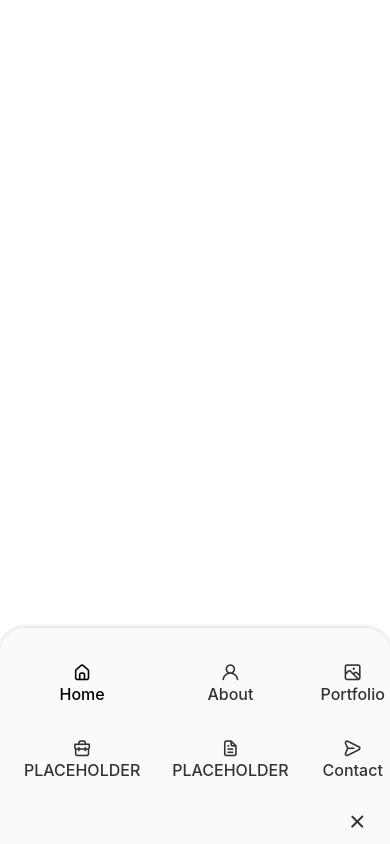
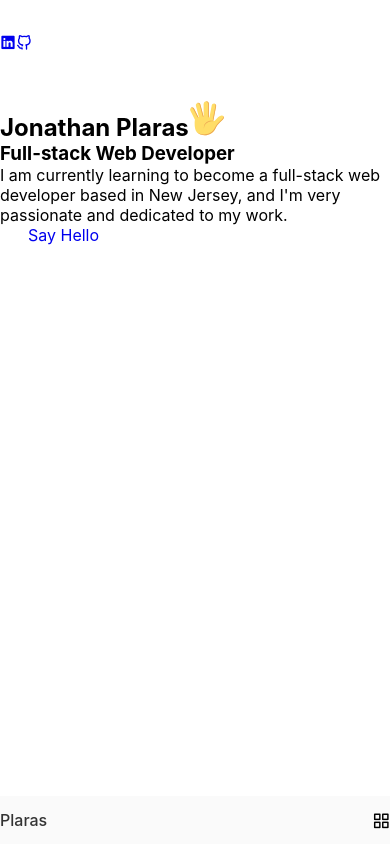
Before and after one commit to pljon/react-portfolio, a React (Create React App) app: page / in a window 390 px wide. Built offline with nearby package versions, Linux system fonts and the light colour scheme.

Commit message:
created components for social, home, data. style file for home. added hand.svg. show/hide menu for mobile/small screen users. imported home component to root app.

```diff
--- a/src/App.js
+++ b/src/App.js
@@ -1,11 +1,16 @@
 import React from 'react';
 import './App.css';
 import Header from './components/header/Header';
+import Home from './components/home/Home';
 
 function App() {
   return (
    <>
     <Header />
+
+    <main className="main">
+      <Home />
+    </main>
    </>
   );
 }
--- a/src/components/header/Header.js
+++ b/src/components/header/Header.js
@@ -1,15 +1,20 @@
-import React from 'react'
+import React, { useState } from "react";
 import "./header.css";
 
 const Header = () => {
+  // toggle menu
+  const [Toggle, showMenu] = useState(false);
+
   return (
     <header className="header">
       <nav className="nav container">
-            <a href="index.html" className="nav__logo">Plaras</a>
+        <a href="index.html" className="nav__logo">
+          Plaras
+        </a>
 
-            <div className="nav__menu">
+        {/* toggle menu on click event handler and show menu */}
+        <div className={Toggle ? "nav__menu show-menu" : "nav__menu"}>
           <ul className="nav__list grid">
-
             <li className="nav__item">
               <a href="#home" className="nav__link active-link">
                 <i className="uil uil-estate nav__icon"></i> Home
@@ -45,18 +50,20 @@
                 <i className="uil uil-message nav__icon"></i> Contact
               </a>
             </li>
-
           </ul>
 
-                <i class="uil uil-times nav__close"></i>
+          <i
+            class="uil uil-times nav__close"
+            onClick={() => showMenu(!Toggle)}
+          ></i>
         </div>
 
-            <div className="nav__toggle">
+        <div className="nav__toggle" onClick={() => showMenu(!Toggle)}>
           <i class="uil uil-apps"></i>
         </div>
       </nav>
     </header>
-  )
-}
+  );
+};
 
-export default Header
+export default Header;
--- a/src/components/header/header.css
+++ b/src/components/header/header.css
@@ -62,7 +62,7 @@
 
     .nav__menu {
         position: fixed;
-        bottom: 0;
+        bottom: -100%;
         left: 0;
         width: 100%;
         background-color: var(--body-color);
@@ -76,6 +76,11 @@
         display: grid;
         grid-template-columns: repeat(3, 1fr);
         gap: 2rem;
+    }
+
+    /* show menu */
+    .show-menu {
+        bottom: 0;
     }
 
     .nav__icon {
@@ -95,9 +100,25 @@
         color: var(--title-color-dark);
     }
 
+    .nav__toggle {
+        font-size: 1.1rem;
+        cursor: pointer;
+    }
+
     .nav__icon,
     .nav__close,
     .nav__toggle {
         display: block;
     }
 }
+
+/* for small devices */
+@media screen and (max-width: 350px) {
+    .nav__menu {
+        padding: 2rem 0.25rem 4rem;
+    }
+
+    .nav__list {
+        column-gap: 0;
+    }
+}
--- /dev/null
+++ b/src/components/home/Data.js
@@ -0,0 +1,72 @@
+import React from "react";
+
+const Data = () => {
+  return (
+    <div className="home__data">
+      <h1 className="home__title">
+        Jonathan Plaras
+        <svg
+          width="36"
+          height="36"
+          viewBox="0 0 48 48"
+          fill="none"
+          xmlns="http://www.w3.org/2000/svg"
+          class="home__hand"
+        >
+          <path
+            d="M25.4995 32.0305L31.3495 33.1555L36.1495 8.48051C36.4495 6.83051 35.3995 5.18051 33.8245 4.88051C32.1745 4.58051 30.5995 5.70551 30.2995 7.35551L25.4995 32.0305Z"
+            fill="#FFDD67"
+          ></path>
+          <path
+            d="M33.8996 4.88018C33.6746 4.80518 33.5246 4.80518 33.2996 4.80518C34.6496 5.33018 35.3996 6.75518 35.0996 8.25518L30.2996 32.9302L31.3496 33.1552L36.1496 8.48018C36.5246 6.75518 35.4746 5.18018 33.8996 4.88018Z"
+            fill="#EBA352"
+          ></path>
+          <path
+            d="M19.4995 32.7802H26.5495V5.55518C26.5495 3.53018 24.9745 1.80518 23.0245 1.80518C21.1495 1.80518 19.4995 3.45518 19.4995 5.55518V32.7802Z"
+            fill="#FFDD67"
+          ></path>
+          <path
+            d="M23.0995 1.80518C22.9495 1.80518 22.7245 1.80518 22.5745 1.88018C24.2995 2.18018 25.5745 3.68018 25.5745 5.55518V32.8552H26.6245V5.55518C26.6245 3.45518 25.0495 1.80518 23.0995 1.80518Z"
+            fill="#EBA352"
+          ></path>
+          <path
+            d="M15.7495 32.7054L21.7495 31.1304L15.2245 6.30541C14.7745 4.58041 13.0495 3.53041 11.3995 3.90541C9.74948 4.35541 8.77448 6.08041 9.22448 7.80541L15.7495 32.7054Z"
+            fill="#FFDD67"
+          ></path>
+          <path
+            d="M11.3995 3.90541L10.9495 4.13041C12.4495 4.05541 13.7995 5.03041 14.2495 6.60541L20.7745 31.4304L21.8245 31.1304L15.2245 6.30541C14.7745 4.58041 13.0495 3.53041 11.3995 3.90541Z"
+            fill="#EBA352"
+          ></path>
+          <path
+            d="M2.99937 10.355C1.57437 11.03 1.12437 12.83 1.87437 14.33L11.7744 34.055L16.7994 31.505L6.89937 11.78C6.14937 10.28 4.42437 9.68 2.99937 10.355Z"
+            fill="#FFDD67"
+          ></path>
+          <path
+            d="M2.99956 10.355C2.84956 10.43 2.69956 10.505 2.54956 10.655C3.82456 10.28 5.24956 10.955 5.92456 12.305L15.8246 32.03L16.7996 31.58L6.89956 11.78C6.14956 10.28 4.42456 9.68 2.99956 10.355Z"
+            fill="#EBA352"
+          ></path>
+          <path
+            d="M46.2744 22.2801C45.0744 19.9551 41.3244 20.1051 37.4994 24.3051C34.7994 27.2301 34.2744 28.2051 31.5744 28.1301V25.0551C31.5744 25.0551 25.7994 20.7801 14.3244 22.7301C14.3244 22.7301 7.79945 23.6301 7.79945 27.0801C7.79945 27.0801 6.67445 35.4051 8.99945 40.6551C12.4494 48.4551 30.1494 50.4801 35.6994 37.2051C36.8244 34.5801 39.0744 32.6301 41.0994 30.1551C43.4244 27.1551 47.5494 24.7551 46.2744 22.2801Z"
+            fill="#FFDD67"
+          ></path>
+          <path
+            d="M46.2745 22.28C46.0495 21.83 45.7495 21.53 45.3745 21.23C45.4495 21.305 45.5245 21.38 45.5245 21.53C46.7995 24.08 42.6745 26.405 40.1995 29.405C38.1745 31.88 35.9245 33.83 34.7995 36.455C29.9995 47.93 16.0495 47.93 10.1995 42.68C15.5245 48.68 30.5245 49.28 35.5495 37.205C36.6745 34.58 38.9245 32.63 40.9495 30.155C43.4245 27.155 47.5495 24.755 46.2745 22.28ZM32.3245 28.13C27.4495 26.33 18.7495 29.63 19.9495 38.405C19.9495 30.23 27.3745 28.205 31.4245 28.205C32.0245 28.13 32.3245 28.13 32.3245 28.13Z"
+            fill="#EBA352"
+          ></path>
+        </svg>
+      </h1>
+      <h3 className="home__subtitle">Full-stack Web Developer</h3>
+      <p className="home__description">
+        I am currently learning to become a full-stack web developer based in
+        New Jersey, and I'm very passionate and dedicated to my work.
+      </p>
+
+      <a href="#contact" className="button button--flex">
+        Say Hello
+
+      </a>
+    </div>
+  );
+};
+
+export default Data;
--- /dev/null
+++ b/src/components/home/Home.js
@@ -0,0 +1,22 @@
+import React from 'react';
+import "./home.css";
+import Social from "./Social";
+import Data from './Data';
+
+const Home = () => {
+  return (
+    <section className="home section" id="home">
+        <div className="home__container container grid">
+            <div className="home__content grid">
+                <Social />
+
+                <div className="home__img"></div>
+
+                <Data />
+            </div>
+        </div>
+    </section>
+  )
+}
+
+export default Home
--- /dev/null
+++ b/src/components/home/Social.js
@@ -0,0 +1,25 @@
+import React from "react";
+
+const Social = () => {
+  return (
+    <div className="home__social">
+      <a
+        href="#linkedinplaceholder"
+        className="home__social-icon"
+        target="_blank"
+      >
+        <i class="uil uil-linkedin"></i>
+      </a>
+
+      <a
+        href="https://github.com/pljon"
+        className="home__social-icon"
+        target="_blank"
+      >
+        <i class="uil uil-github-alt"></i>
+      </a>
+    </div>
+  );
+};
+
+export default Social;
```
Also changed, not shown: src/assets/hand.svg (added), src/components/home/home.css (added). Lines whose indentation alone changed are shown as unchanged.
